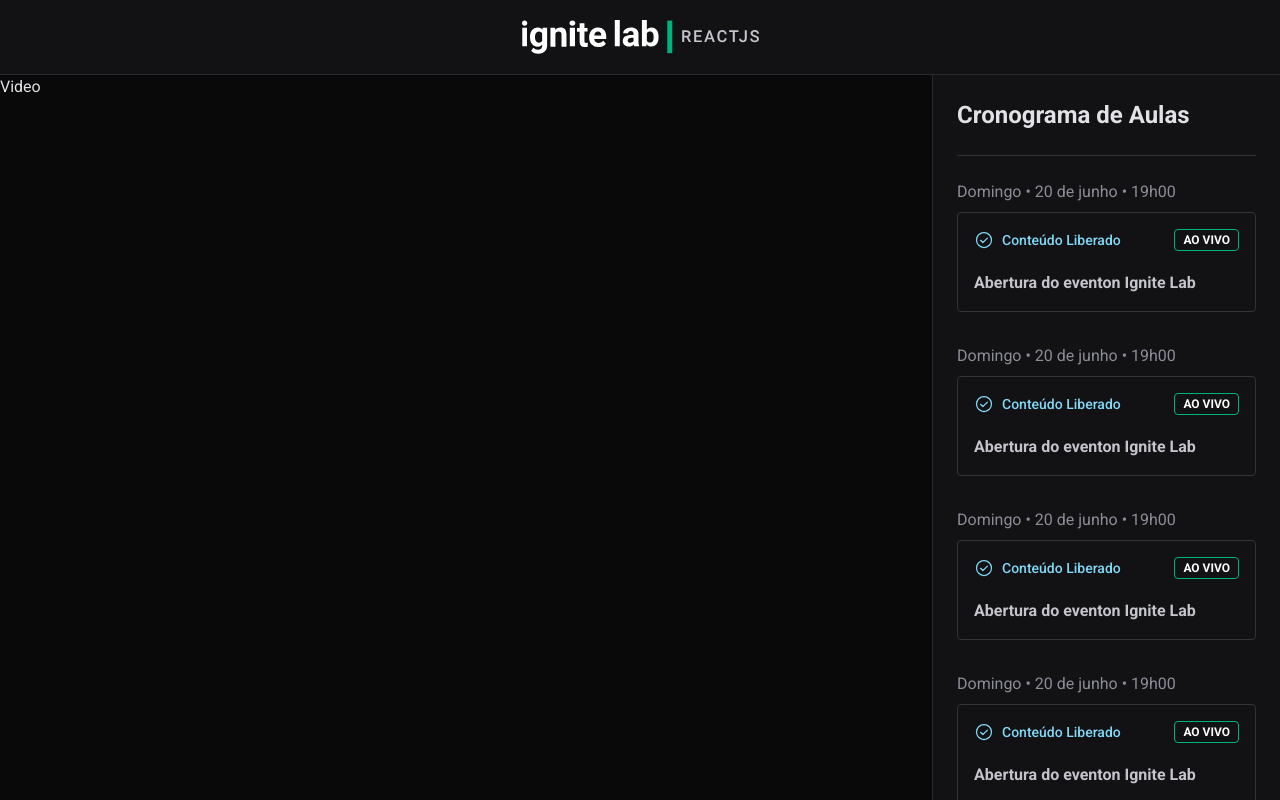
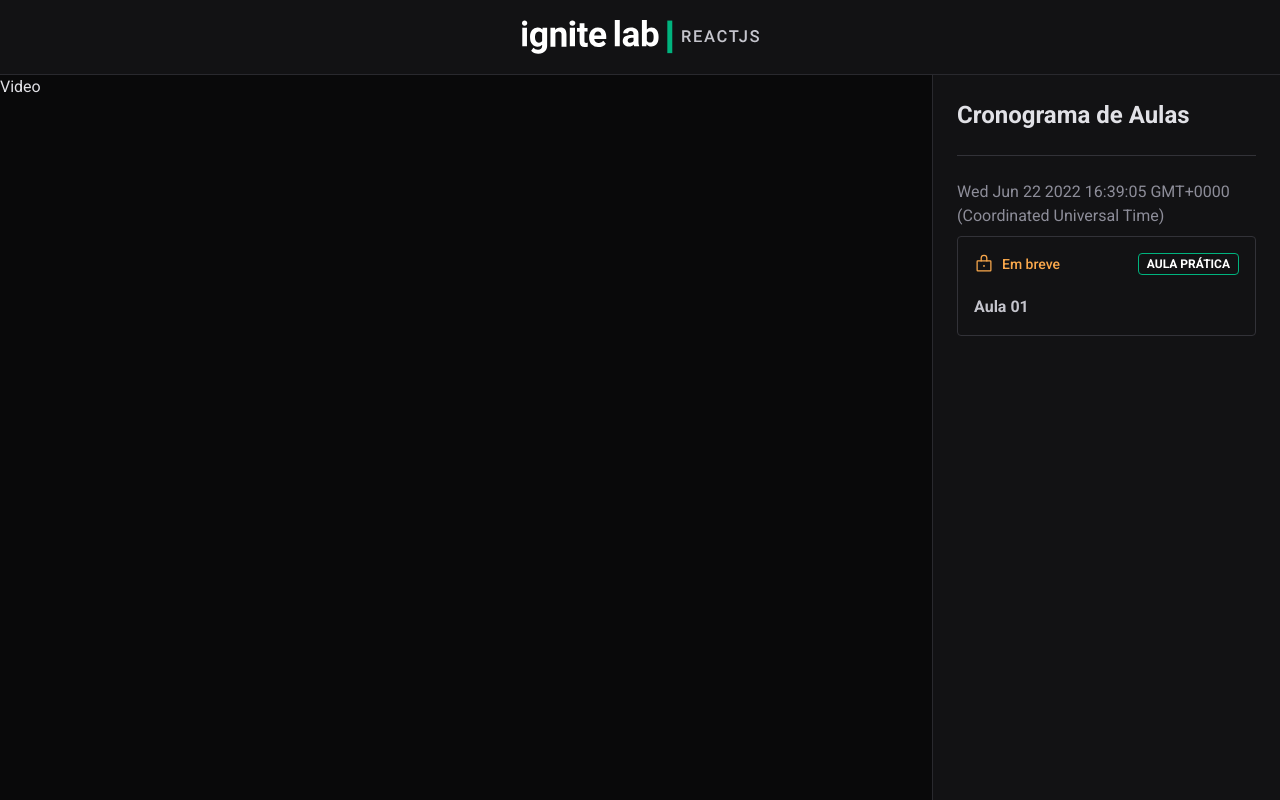
Before and after one commit to YamiRenato/ignite-lab-react-js, a React (Vite) app: page / in a window 1280 px wide. Shown: the top 800 px of the page. Built offline with nearby package versions, Linux system fonts and the light colour scheme.

Commit message:
Changed the Component Sidebar code to send the necessary properties to the Lesson component

```diff
--- a/src/components/Lesson.tsx
+++ b/src/components/Lesson.tsx
@@ -1,25 +1,42 @@
-import { CheckCircle } from 'phosphor-react'
+import { CheckCircle, Lock } from 'phosphor-react'
 
-export function Lesson() {
+interface LessonProps {
+  title: string;
+  slug: string;
+  availableAt: Date;
+  type: 'class' | 'live';
+}
+
+export function Lesson(props: LessonProps) {
+  const isLessonAvailable = false;
+
   return (
     <a href="#">
       <span className="text-gray-300">
-        Domingo • 20 de junho • 19h00
+        {props.availableAt.toString()}
       </span>
 
       <div className="rounded border border-gray-500 p-4 mt-2">
         <header className="flex items-center justify-between">
-          <span className="text-sm text-blue-500 font-medium flex items-center gap-2">
-            <CheckCircle size={20} />
-            Conteúdo Liberado
-          </span>
+          {isLessonAvailable ? (
+            <span className="text-sm text-blue-500 font-medium flex items-center gap-2">
+              <CheckCircle size={20} />
+              Conteúdo liberado
+            </span>
+          ) : (
+            <span className="text-sm text-orange-500 font-medium flex items-center gap-2">
+              <Lock size={20} />
+              Em breve
+            </span>
+          )}
+
           <span className="text-xs rounded py-[0.125rem] px-2 text-white border border-green-300 font-bold">
-            AO VIVO
+            {props.type === 'live' ? 'AO VIVO' : 'AULA PRÁTICA'}
           </span>
         </header>
 
         <strong className="text-gray-200 mt-5 block">
-          Abertura do eventon Ignite Lab
+          {props.title}
         </strong>
       </div>
     </a>
--- a/src/components/Sidebar.tsx
+++ b/src/components/Sidebar.tsx
@@ -7,12 +7,12 @@
         Cronograma de Aulas
       </span>
       <div className="flex flex-col gap-8">
-        <Lesson />
-        <Lesson />
-        <Lesson />
-        <Lesson />
-        <Lesson />
-        <Lesson />
+        <Lesson
+          title="Aula 01"
+          slug="aula-01"
+          availableAt={new Date()}
+          type="class"
+        />
       </div>
     </aside>
   )
```
